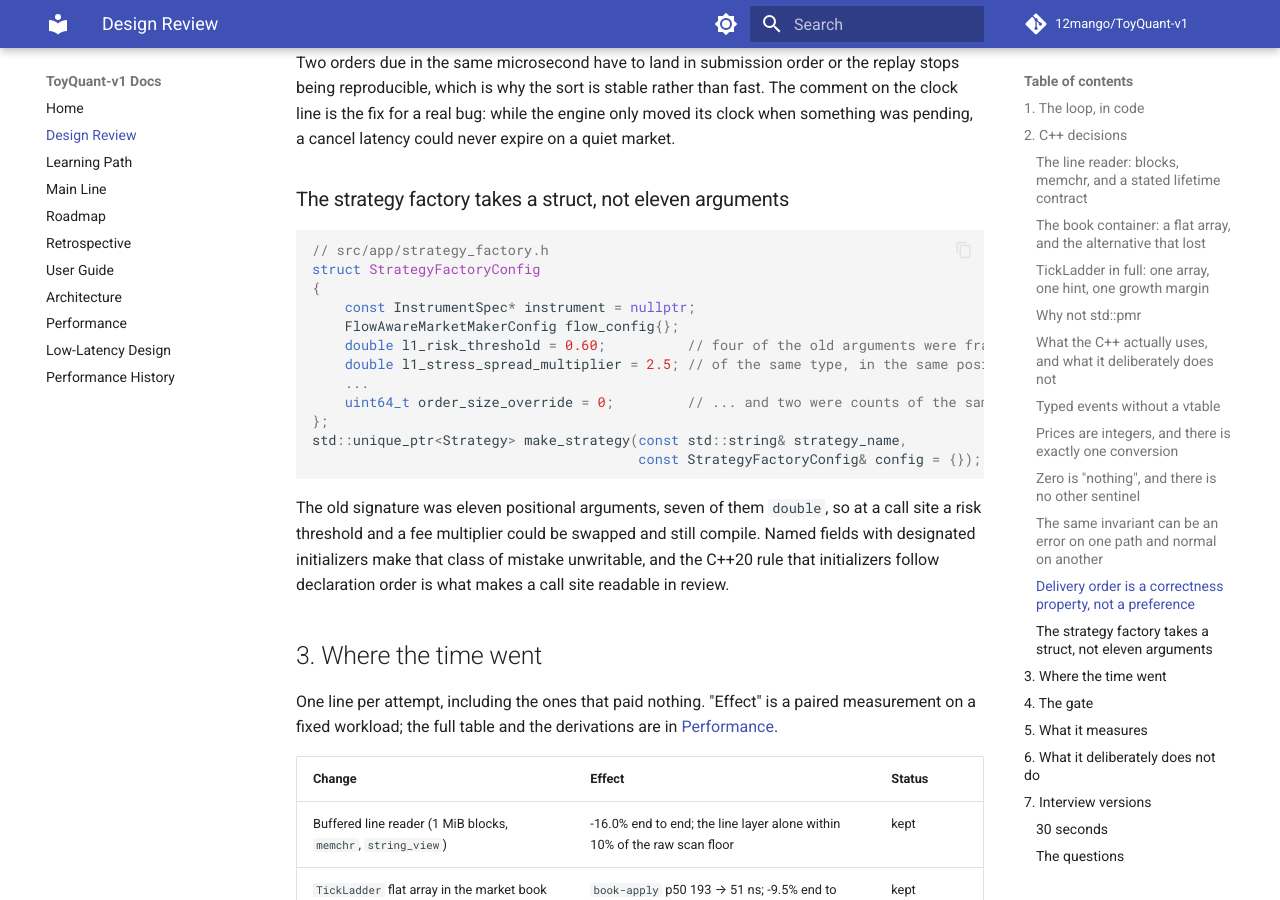
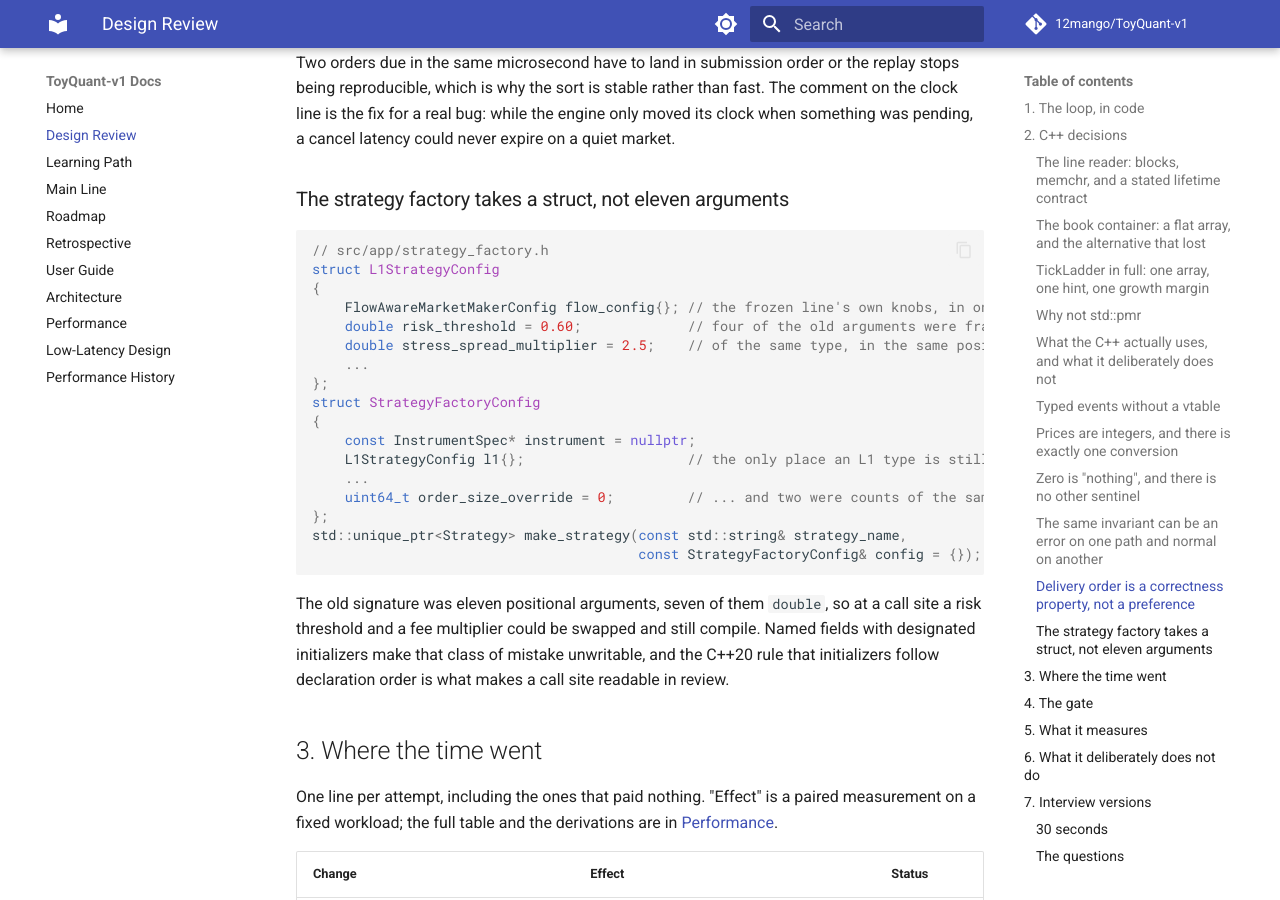
Before and after one commit to 12mango/ToyQuant-v1, an MkDocs documentation site: the page built from docs/DESIGN_REVIEW.md, in a window 1280 px wide and 900 px high, scrolled down 9512 px. Built offline with MkDocs 1.6.1 and Material for MkDocs 9.7.7, drawn with Linux system fonts in a browser that asks for light colours; comment, search, counter and statistics services are not loaded; some of the changed text lies outside the part shown.

Commit message:
strategy: Say Base in the L2 family's root class, and wall off the L1 knobs
The root's file was renamed last time and the class was not, so the two disagreed: the file said which
one the family extends and the class did not. `L2MarketMaker` is `L2MarketMakerBase` now, and its config
is `L2MarketMakerBaseConfig`, so a reader who reaches a leaf through the class rather than the listing
sees the same thing. The leaves keep their names, because those say what they add rather than where they
sit. Two sentences that the rename made false are corrected with it: the one that explained why the file
and the class disagreed is now about both names carrying `Base`.

`StrategyFactoryConfig` held five L1 fields flat, beside the overrides it hands to the L2 configs, so
the live configuration sat interleaved with knobs the live strategies never read. They are one `l1`
member of a new `L1StrategyConfig` now. `FlowAwareMarketMakerConfig` still comes from `lines/legacy/`,
and that is deliberate: the type belongs to the frozen line, and moving it into `app` would be a change
to that line rather than to this seam. What changed is that the seam is one member wide, and a reader of
the struct can skip it in a line.

The gate is what says the rename moved nothing: twenty-one unit tests and the tier 1 counts are
unchanged, and no help text, flag or printed field carries a class name.

````diff
--- a/docs/DESIGN_REVIEW.md
+++ b/docs/DESIGN_REVIEW.md
@@ -335,12 +335,17 @@ expire on a quiet market.
 
 ```cpp
 // src/app/strategy_factory.h
+struct L1StrategyConfig
+{
+    FlowAwareMarketMakerConfig flow_config{}; // the frozen line's own knobs, in one struct
+    double risk_threshold = 0.60;             // four of the old arguments were fractions
+    double stress_spread_multiplier = 2.5;    // of the same type, in the same position
+    ...
+};
 struct StrategyFactoryConfig
 {
     const InstrumentSpec* instrument = nullptr;
-    FlowAwareMarketMakerConfig flow_config{};
-    double l1_risk_threshold = 0.60;          // four of the old arguments were fractions
-    double l1_stress_spread_multiplier = 2.5; // of the same type, in the same position
+    L1StrategyConfig l1{};                    // the only place an L1 type is still named
     ...
     uint64_t order_size_override = 0;         // ... and two were counts of the same type
 };
````
Also changed, not shown: other parts of docs/DESIGN_REVIEW.md (+1 -1 lines), docs/ARCHITECTURE.md (+4 -4 lines), docs/PERFORMANCE_HISTORY.md (+3 -3 lines), 8 other files.
